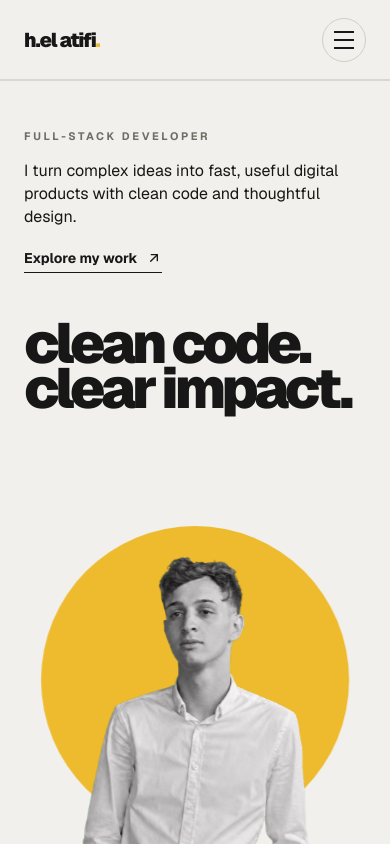
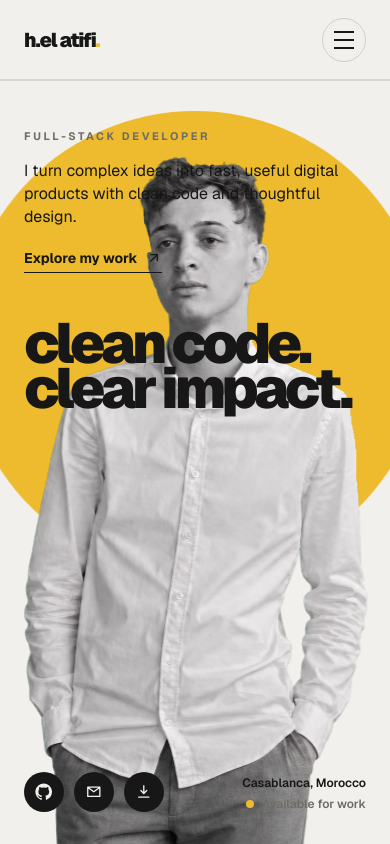
Before and after one commit to Elatifi01/portfolio, a Next.js app: page / in a window 390 px wide. Shown: the top 844 px of the page. Built offline with nearby package versions, Linux system fonts and the light colour scheme.

Commit message:
Refactor HeroSection styles for improved layout and responsiveness

```diff
--- a/components/HeroSection.tsx
+++ b/components/HeroSection.tsx
@@ -90,7 +90,7 @@ export default function HeroSection() {
         </h1>
 
         <div
-          className="hero-portrait relative left-1/2 z-10 mt-24 w-[min(104vw,34rem)] -translate-x-1/2 sm:mt-20 lg:absolute lg:bottom-[-14rem] lg:mt-0 lg:w-[min(46vw,44rem)]"
+          className="hero-portrait absolute inset-y-0 left-1/2 z-10 aspect-[1122/1402] -translate-x-1/2 lg:inset-y-auto lg:bottom-[-14rem] lg:w-[min(46vw,44rem)]"
           data-scroll-reveal="content"
           data-reveal-order="2"
         >
@@ -105,12 +105,12 @@ export default function HeroSection() {
             height={1402}
             priority
             sizes="(max-width: 1023px) 100vw, 46vw"
-            className="relative z-10 h-auto w-full"
+            className="relative z-10 h-full w-full"
           />
         </div>
 
         <div
-          className="relative z-30 -mt-8 flex items-end justify-between gap-6 pb-8 sm:-mt-12 lg:absolute lg:inset-x-[3.5%] lg:bottom-8 lg:mt-0 lg:pb-0"
+          className="absolute inset-x-6 bottom-8 z-30 flex items-end justify-between gap-6 sm:inset-x-10 lg:inset-x-[3.5%]"
           data-scroll-reveal="content"
           data-reveal-order="3"
         >
```
